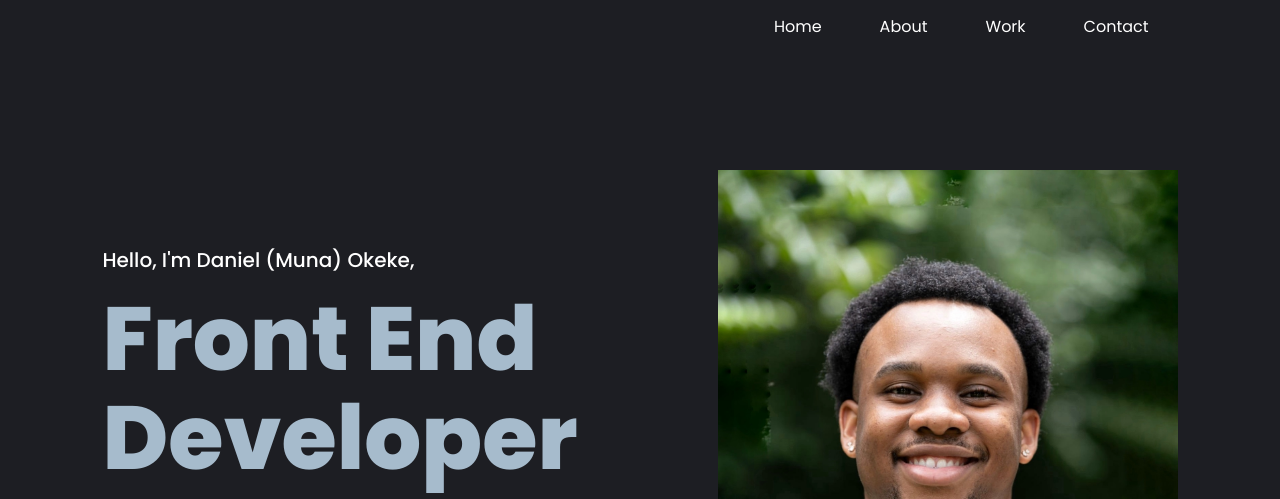
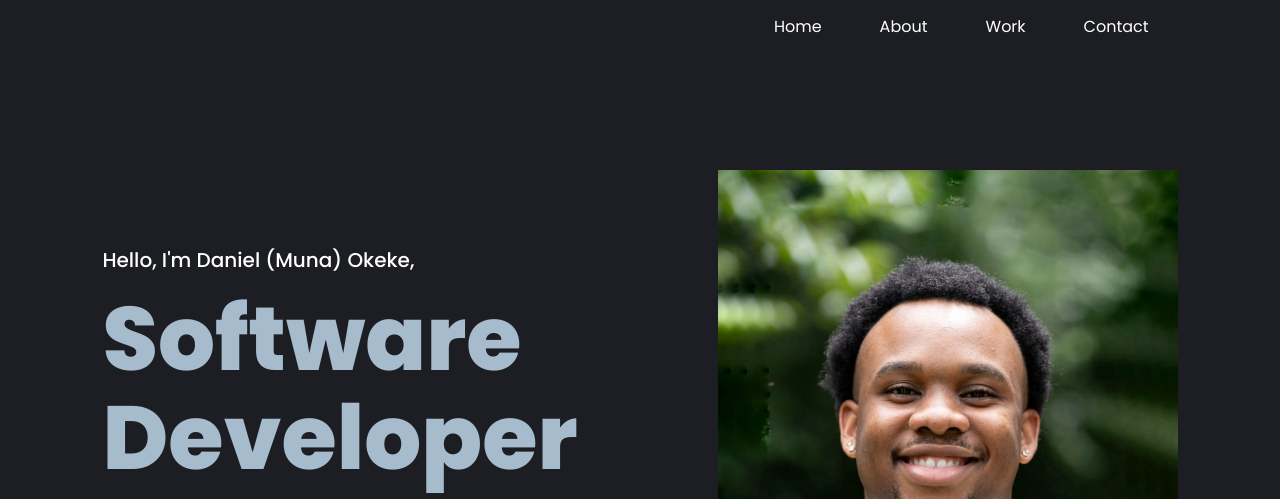
Before and after one commit to munaokeke/munaokeke.github.io, a plain HTML site: page index.html in a window 1280 px wide. Shown: the top 499 px of the page. Drawn offline with nearby package versions, Linux system fonts and the light colour scheme.

Commit message:
Update index.html

```diff
--- a/index.html
+++ b/index.html
@@ -42,7 +42,7 @@
 	<section class="home" id="home">
 		<div class="home-text">
 			<h5>Hello, I'm Daniel (Muna) Okeke,</h5>
-			<h1>Front End <br> Developer</h1>
+			<h1>Software <br> Developer</h1>
 
 			<div class="social">
 				<a href="#">Follow Me on</a>
```
